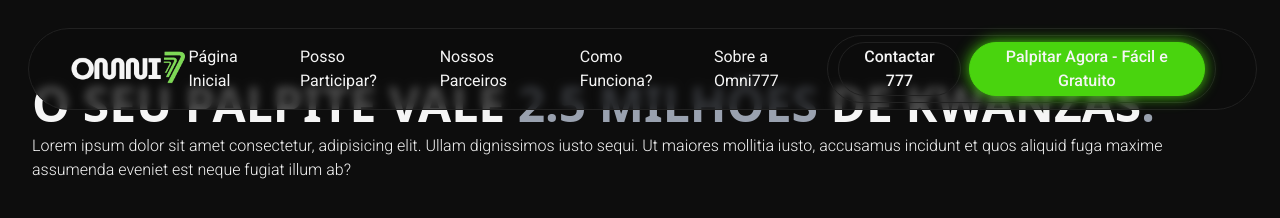
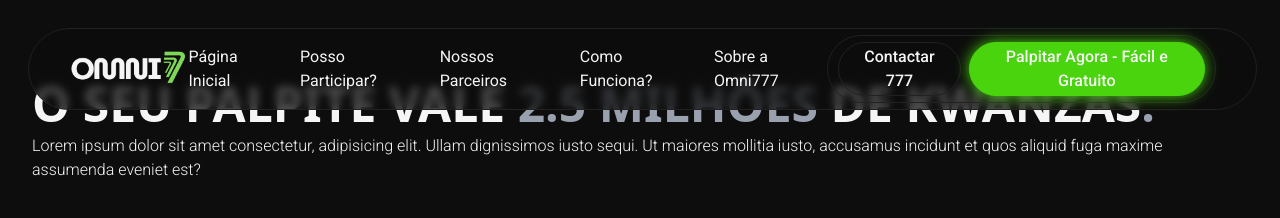
Before and after one commit to C4L3B3666/Omni777, a website: page index.html in a window 1280 px wide. Drawn offline with Linux system fonts and the light colour scheme; a web font is replaced by a local one.

Commit message:
alteração texto hero

```diff
--- a/index.html
+++ b/index.html
@@ -40,7 +40,7 @@
     <section class="secao pt-20 px-8 h-screen">
         <div class="flex flex-col gap-1.5">
             <h1 class="font-museo text-[#F5F5F5] font-extrabold text-5xl uppercase">O seu palpite vale <span class="texto_colorido">2.5 milhões</span> de kwanzas<span class="texto_colorido">.</span></h1>
-            <p class="font-roboto text-[#F5F5F5] font-light">Lorem ipsum dolor sit amet consectetur, adipisicing elit. Ullam dignissimos iusto sequi. Ut maiores mollitia iusto, accusamus incidunt et quos aliquid fuga maxime assumenda eveniet est neque fugiat illum ab?</p>
+            <p class="font-roboto text-[#F5F5F5] font-light">Lorem ipsum dolor sit amet consectetur, adipisicing elit. Ullam dignissimos iusto sequi. Ut maiores mollitia iusto, accusamus incidunt et quos aliquid fuga maxime assumenda eveniet est?</p>
         </div>
     </section>
 </body>
```
